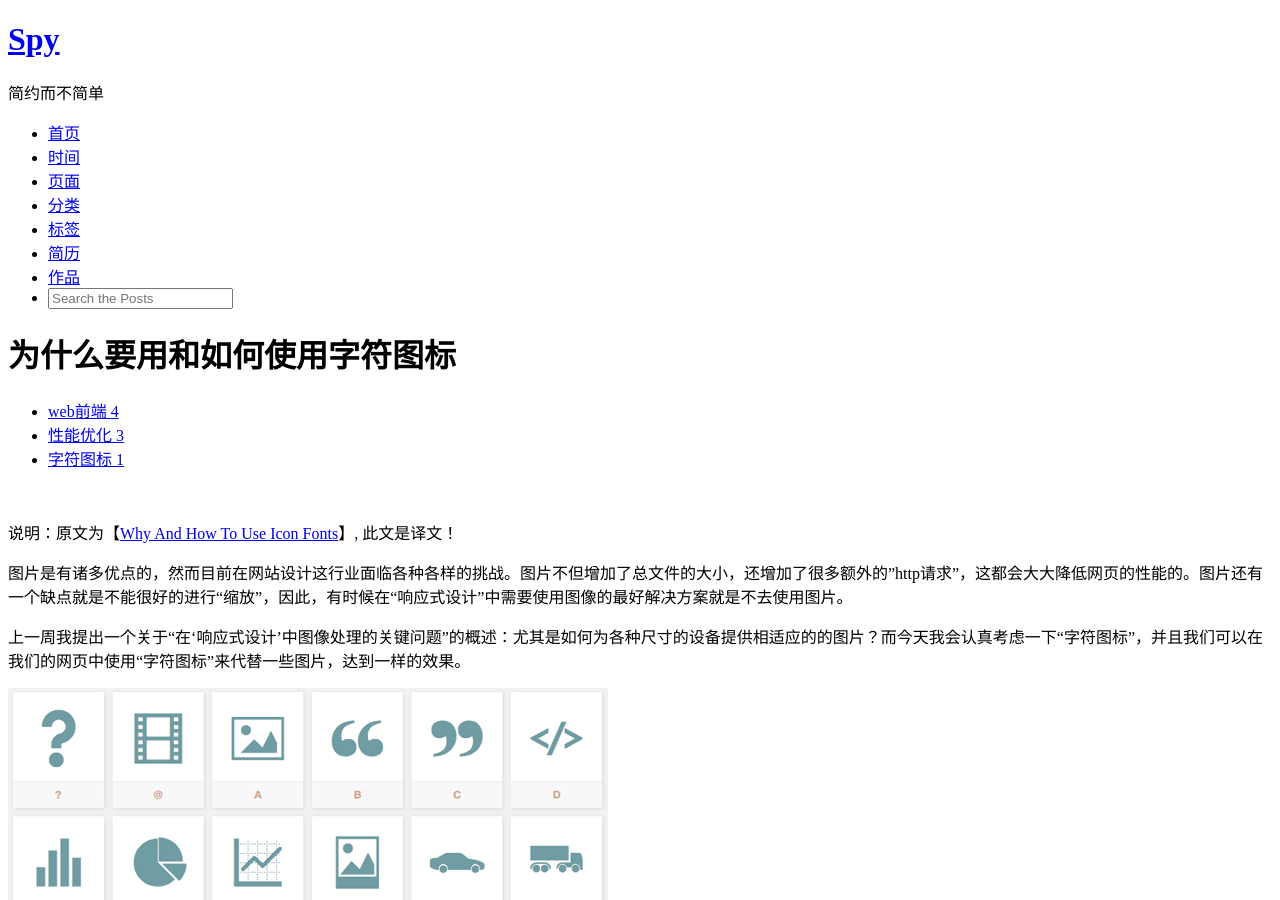
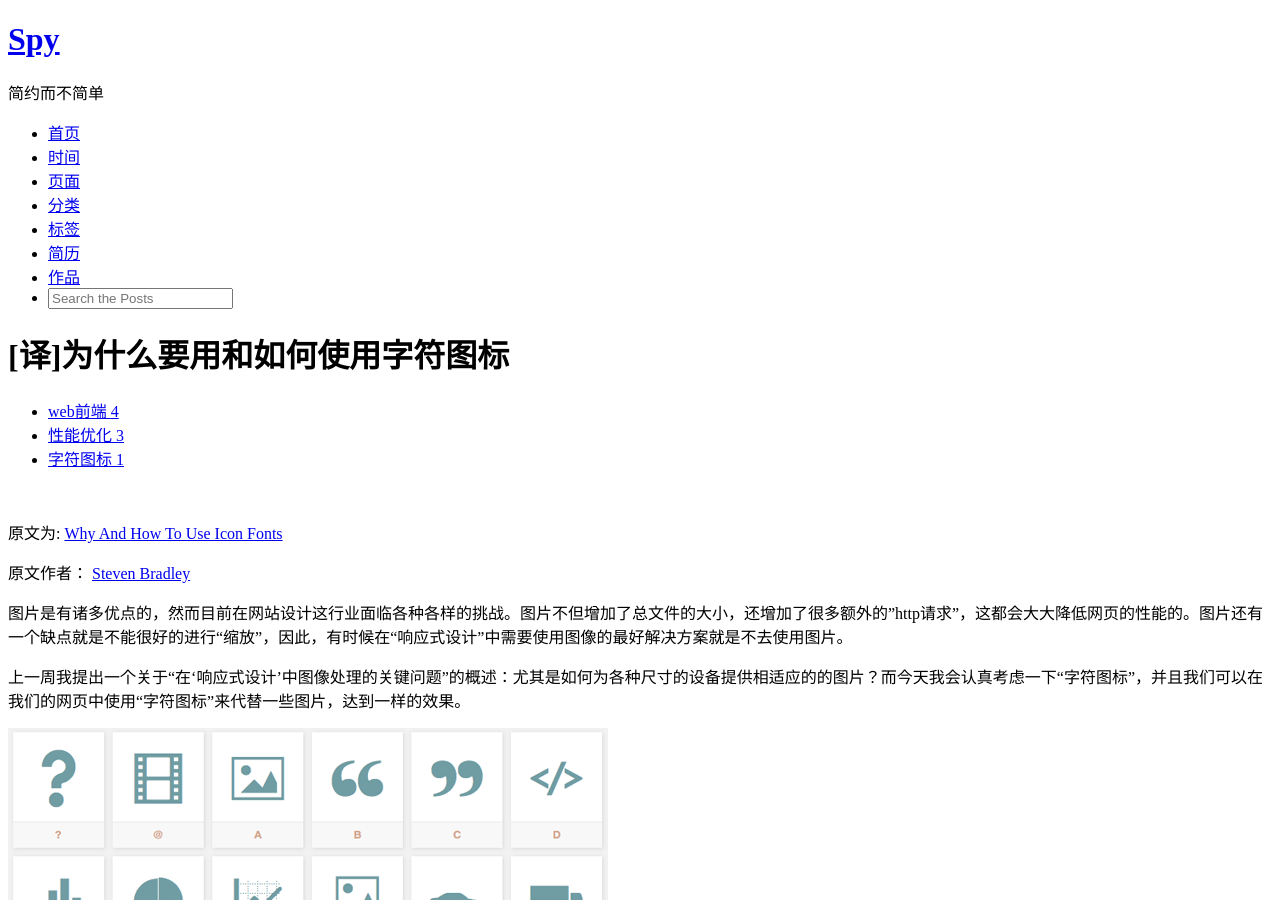
Before and after one commit to pigerla/pigerla.github.com, a Jekyll site: the page built from _posts/2013-08-03-[译]为什么要用和如何使用字符图标.md, in a window 1280 px wide and 900 px high. Built offline with Jekyll 4.4.1, drawn with Linux system fonts in a browser that asks for light colours; comment, search, counter and statistics services are not loaded.

Commit message:
修改文章题目

```diff
--- a/_posts/2013-08-03-为什么要用和如何使用字符图标.md
+++ b/_posts/2013-08-03-[译]为什么要用和如何使用字符图标.md
@@ -7,7 +7,10 @@ tags : [web前端, 性能优化, 字符图标]
 
 {% include JB/setup %}
 
-说明：原文为【[Why And How To Use Icon Fonts](http://www.vanseodesign.com/web-design/icon-fonts/)】, 此文是译文！
+原文为: [Why And How To Use Icon Fonts](http://www.vanseodesign.com/web-design/icon-fonts/)
+
+原文作者： [Steven Bradley](http://www.vanseodesign.com/about/)
+
 
 图片是有诸多优点的，然而目前在网站设计这行业面临各种各样的挑战。图片不但增加了总文件的大小，还增加了很多额外的"http请求"，这都会大大降低网页的性能的。图片还有一个缺点就是不能很好的进行“缩放”，因此，有时候在“响应式设计”中需要使用图像的最好解决方案就是不去使用图片。
 
```
